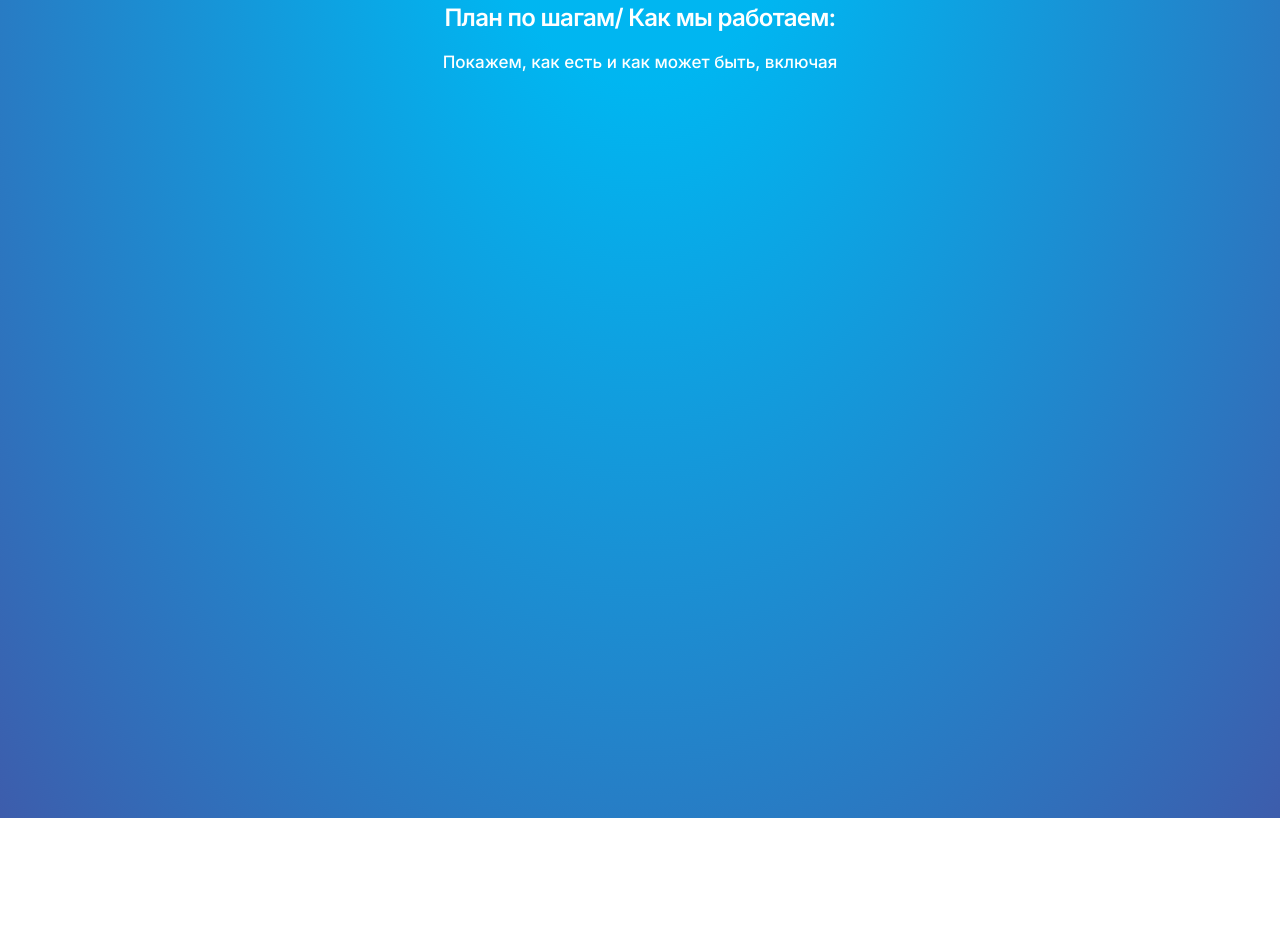
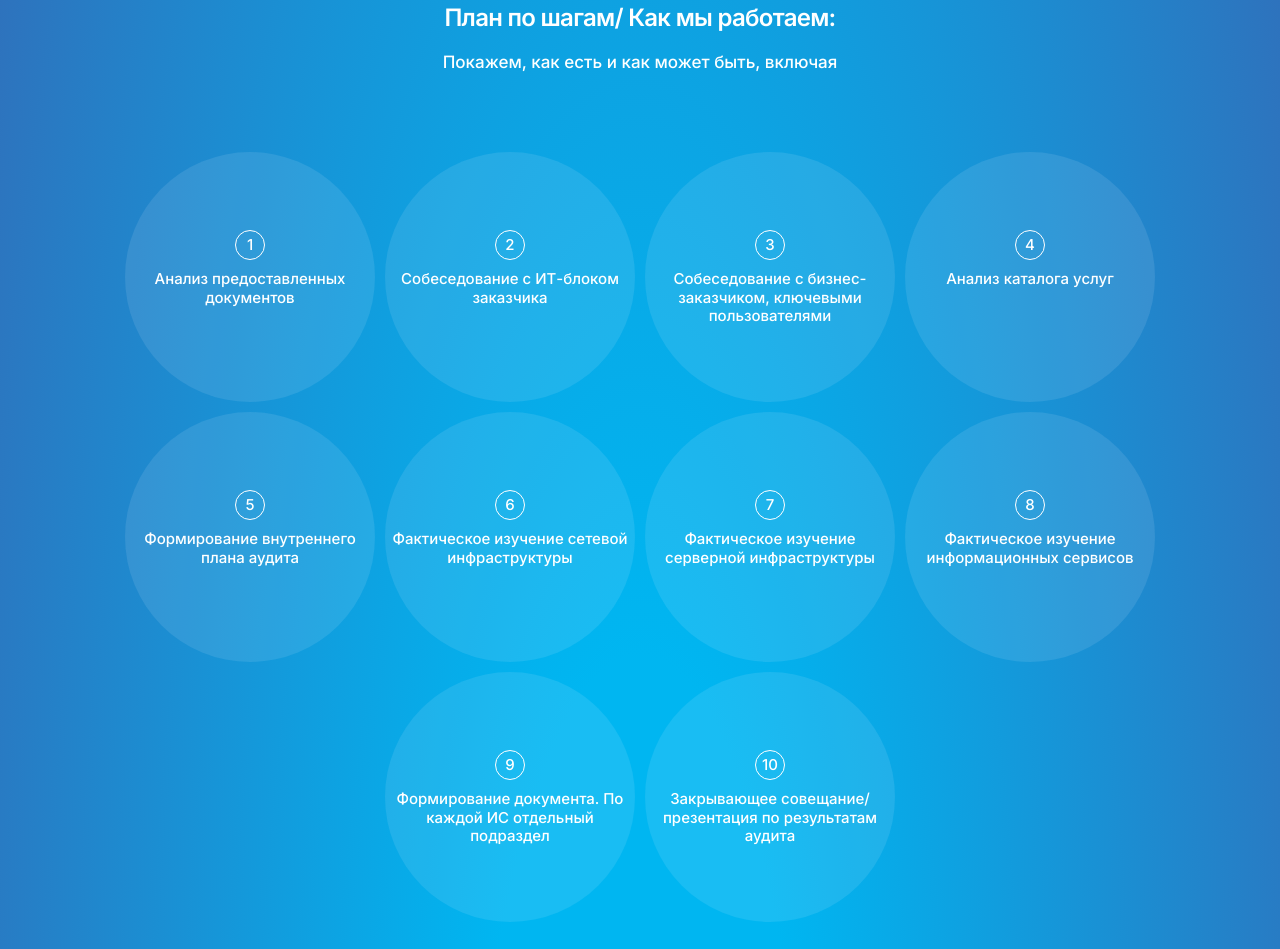
Before and after one commit to sobol4156/page-layout, a website: page index2.html in a window 1280 px wide. Shown: the part 3365-4314 px from the top of the page. Before the commit the page ends 4183 px from the top, so only its background shows below. Drawn offline with Linux system fonts and the light colour scheme.

Commit message:
plan-circle added

```diff
--- a/index2.html
+++ b/index2.html
@@ -236,12 +236,97 @@
 
         <div class="included__plan-title">
           <div class="included__plan-titles">
-            <div class="included__plan-first">План по шагам/ Как мы работаем:</div>
-            <div class="included__plan-second">Покажем, как есть и как может быть, включая</div>
+            <div class="included__plan-first">
+              План по шагам/ Как мы работаем:
+            </div>
+            <div class="included__plan-second">
+              Покажем, как есть и как может быть, включая
+            </div>
           </div>
         </div>
         <div class="included__circle-list">
-
+          <div class="included__circle-wrap">
+            <div class="included__circle-el">
+              <div class="included__circle-content">
+                <div class="included__el-num">1</div>
+                <div class="included__el-text">
+                  Анализ предоставленных документов
+                </div>
+              </div>
+            </div>
+            <div class="included__circle-el">
+              <div class="included__circle-content">
+                <div class="included__el-num">2</div>
+                <div class="included__el-text">
+                  Собеседование с ИТ-блоком заказчика
+                </div>
+              </div>
+            </div>
+            <div class="included__circle-el">
+              <div class="included__circle-content">
+                <div class="included__el-num">3</div>
+                <div class="included__el-text">
+                  Собеседование с бизнес-заказчиком, ключевыми пользователями
+                </div>
+              </div>
+            </div>
+            <div class="included__circle-el">
+              <div class="included__circle-content">
+                <div class="included__el-num">4</div>
+                <div class="included__el-text">
+                  Анализ каталога услуг
+                </div>
+              </div>
+            </div>
+            <div class="included__circle-el">
+              <div class="included__circle-content">
+                <div class="included__el-num">5</div>
+                <div class="included__el-text">
+                  Формирование внутреннего плана аудита
+                </div>
+              </div>
+            </div>
+            <div class="included__circle-el">
+              <div class="included__circle-content">
+                <div class="included__el-num">6</div>
+                <div class="included__el-text">
+                  Фактическое изучение сетевой инфраструктуры
+                </div>
+              </div>
+            </div>
+            <div class="included__circle-el">
+              <div class="included__circle-content">
+                <div class="included__el-num">7</div>
+                <div class="included__el-text">
+                  Фактическое изучение серверной инфраструктуры
+                </div>
+              </div>
+            </div>
+            <div class="included__circle-el">
+              <div class="included__circle-content">
+                <div class="included__el-num">8</div>
+                <div class="included__el-text">
+                  Фактическое изучение информационных сервисов
+                </div>
+              </div>
+            </div>
+            <div class="included__circle-el">
+              <div class="included__circle-content">
+                <div class="included__el-num">9</div>
+                <div class="included__el-text">
+                  Формирование документа. По каждой ИС отдельный подраздел
+                </div>
+              </div>
+            </div>
+            <div class="included__circle-el">
+              <div class="included__circle-content">
+                <div class="included__el-num">10</div>
+                <div class="included__el-text">
+                  Закрывающее совещание/презентация по результатам аудита
+                </div>
+              </div>
+            </div>
+          </div>
         </div>
       </div>
     </div>
--- a/styles2.css
+++ b/styles2.css
@@ -564,7 +564,7 @@ body {
     #00b6f1 14.12%,
     #4551a3 83.52%
   );
-  height: 2000px;
+  height: 5000px;
   width: 100%;
   left: 0;
   position: absolute;
@@ -752,3 +752,64 @@ body {
   text-align: center;
   color: #fff;
 }
+/* circle list */
+
+.included__circle-list {
+  margin-top: 80px;
+  display: flex;
+  justify-content: center;
+}
+
+.included__circle-wrap {
+  display: flex;
+  flex-wrap: wrap;
+  justify-content: center;
+  gap: 10px;
+  width: 1310px;
+  height: 517px;
+}
+
+.included__circle-el {
+  width: 250px;
+  height: 250px;
+  border-radius: 50%;
+  background: #efeef71a;
+  display: flex;
+  justify-content: center;
+  align-items: center;
+}
+
+.included__el-num {
+  width: 28.84px;
+  height: 28.84px;
+  border-radius: 50%;
+  border: 1px solid white;
+  display: flex;
+  justify-content: center;
+  align-items: center;
+  flex-shrink: 0;
+  color: #fff;
+  font-family: Inter;
+  font-size: 15px;
+  font-weight: 500;
+  line-height: 18.15px;
+  text-align: center;
+}
+
+.included__circle-content {
+  display: flex;
+  flex-direction: column;
+  justify-content: center;
+  align-items: center;
+  gap: 10px;
+}
+.included__el-text {
+  height: 54.44px;
+  text-align: center;
+  color: #fff;
+  font-family: Inter;
+  font-size: 15px;
+  font-weight: 500;
+  line-height: 18.15px;
+  text-align: center;
+}
```
